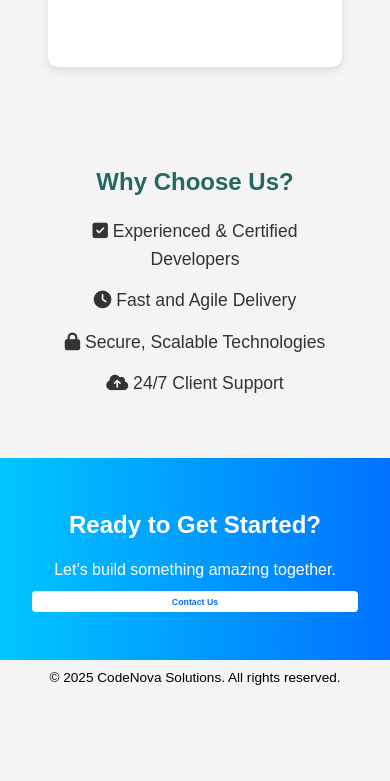
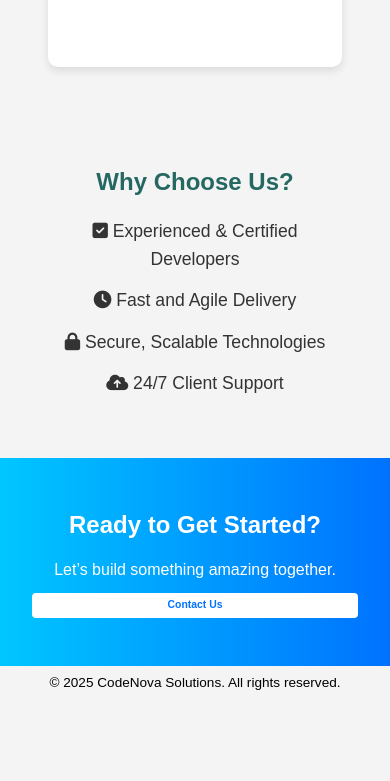
Before and after one commit to ashish-0280/CodeNova-Solutions, a plain HTML site: page public/index.html in a window 390 px wide. Shown: the part 809-1590 px from the top of the page. Drawn offline with Linux system fonts and the light colour scheme.

Commit message:
my commit

```diff
--- a/public/css/style.css
+++ b/public/css/style.css
@@ -326,7 +326,7 @@ footer {
     .logout-btn,
     .btn {
         padding: 0.4em 0.8em;
-        font-size: 0.55em;
+        font-size: 0.65em;
     }
 
     .feature-grid {
```
